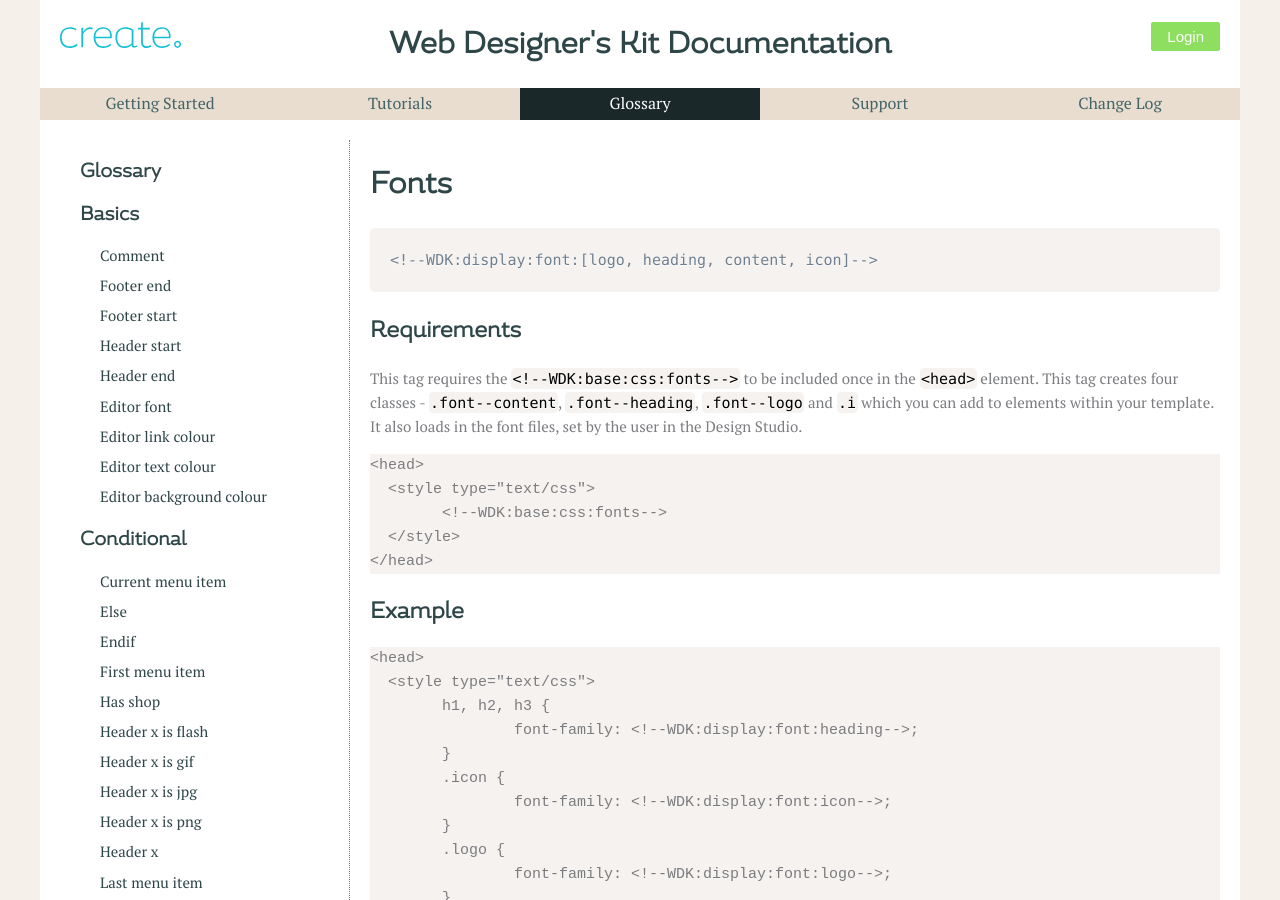
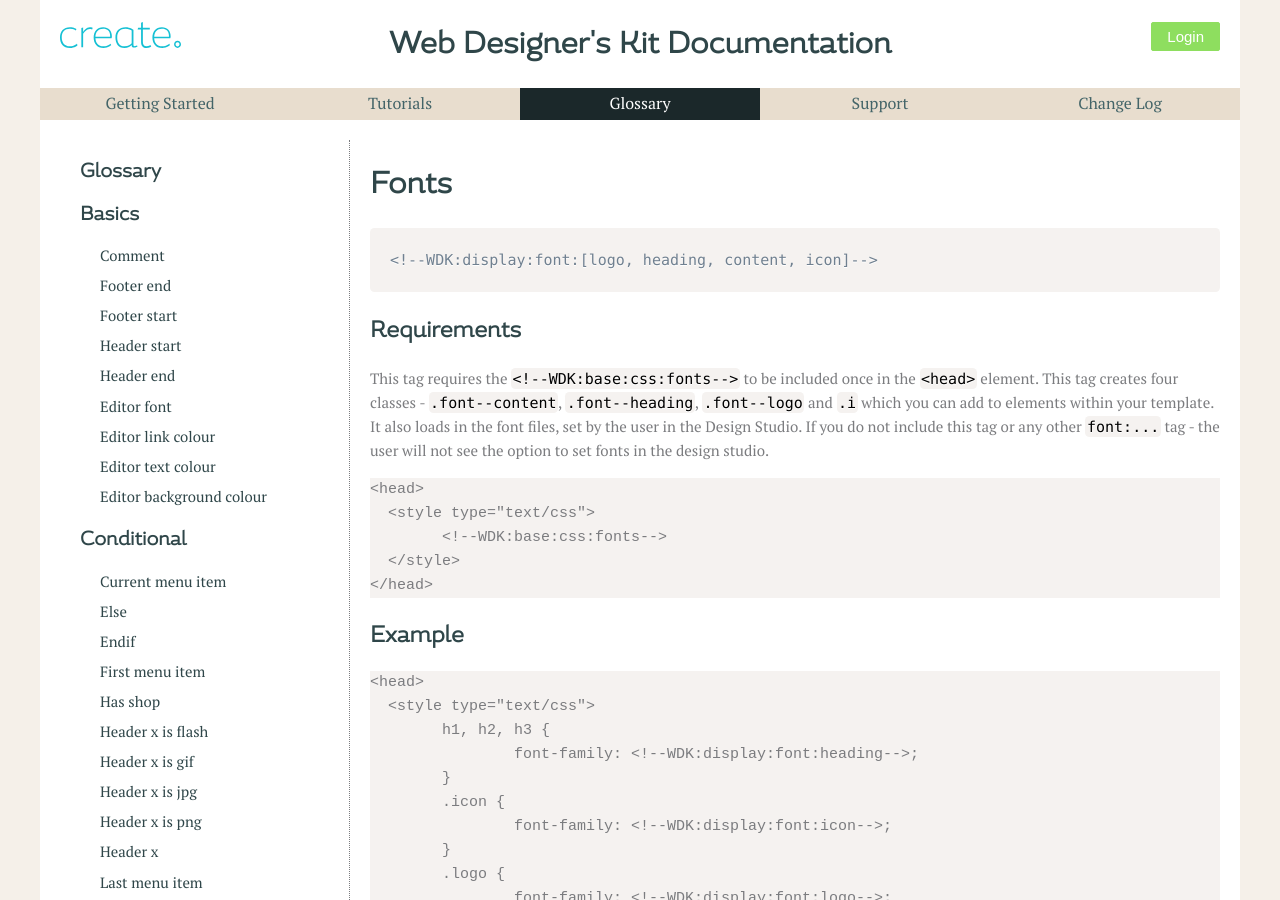
Before and after one commit to createdotnet/wdk, a Jekyll site: the page built from _glossary/customisation/font-family.md, in a window 1280 px wide and 900 px high. Built offline with Jekyll 4.4.1, drawn with Linux system fonts in a browser that asks for light colours.

Commit message:
more docs

```diff
--- a/_glossary/customisation/font-family.md
+++ b/_glossary/customisation/font-family.md
@@ -11,6 +11,7 @@ tag: <!--WDK:display:font:[logo, heading, content, icon]-->
 
 This tag requires the `<!--WDK:base:css:fonts-->` to be included once in the `<head>` element.
 This tag creates four classes - `.font--content`, `.font--heading`, `.font--logo` and `.i` which you can add to elements within your template. It also loads in the font files, set by the user in the Design Studio.
+If you do not include this tag or any other `font:...` tag - the user will not see the option to set fonts in the design studio.
 
 ~~~
 <head>
```
Also changed, not shown: changelog.md.
